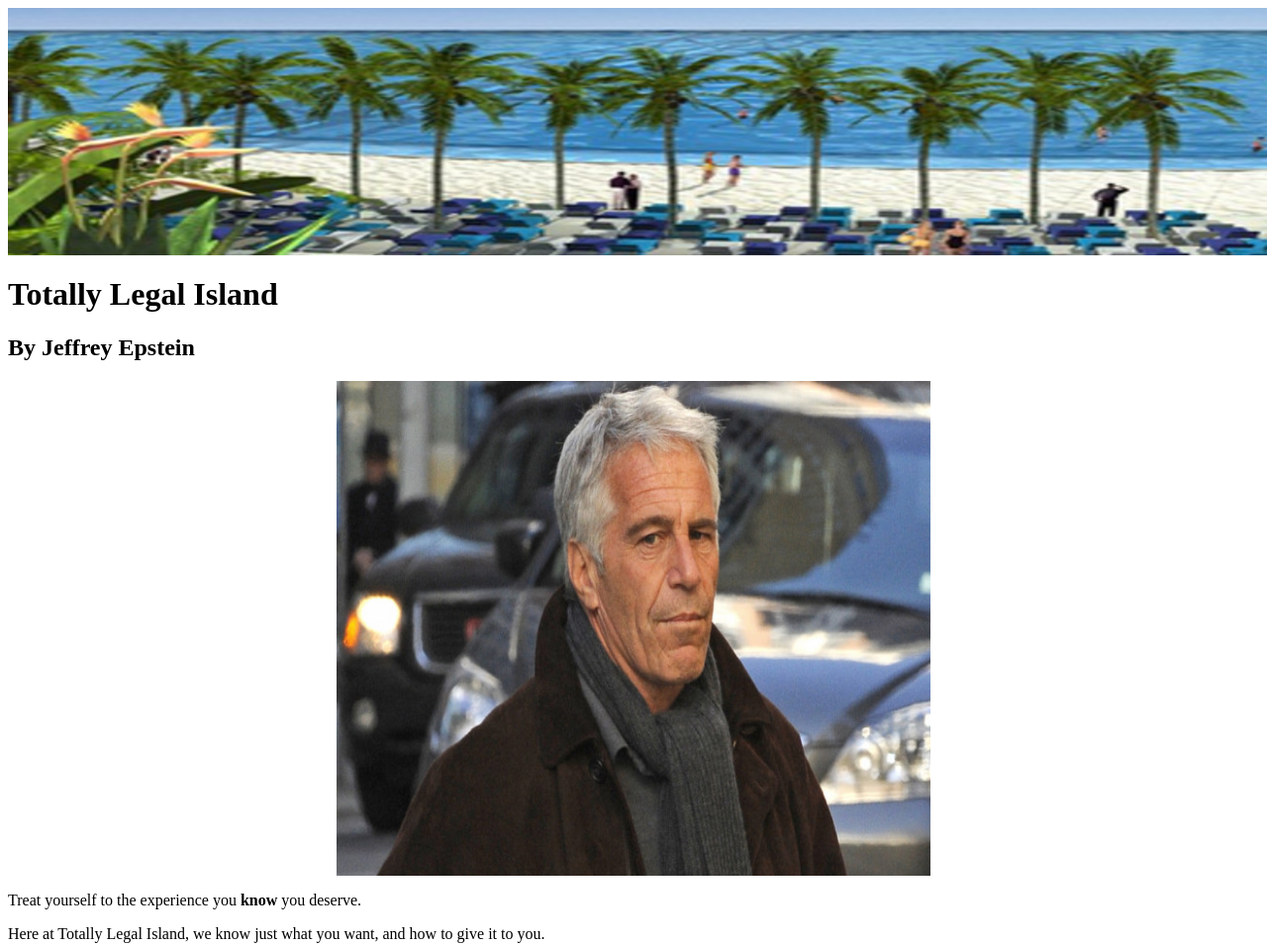
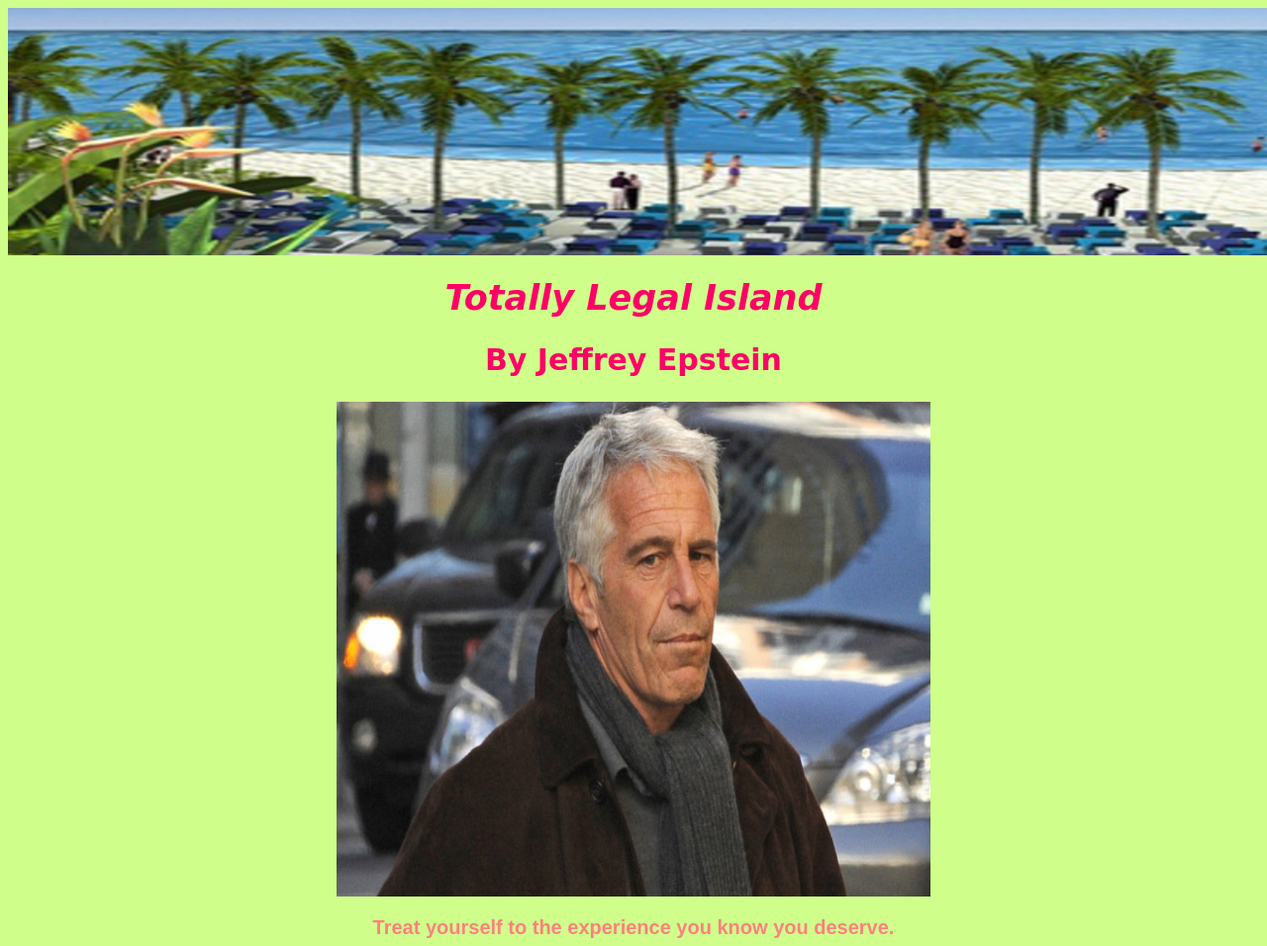
Before and after one commit to WilliamKulha/legal-island, a plain HTML site: page index.html in a window 1280 px wide. Shown: the top 956 px of the page at 99% size. Drawn offline with Linux system fonts and the light colour scheme.

Commit message:
add styles for h1, h2, h3, p, and body elements to fit with the tropical style.

```diff
--- a/css/styles.css
+++ b/css/styles.css
@@ -5,3 +5,39 @@ img {
   height: 500px;
   width: 600px;
 }
+
+body{
+  background-color: #cfff8a;
+}
+
+h1{
+  text-align: center;
+  font-family: cursive;
+  font-size: 35px;
+  font-style: italic;
+  color: #ff0066;
+}
+
+h2 {
+  text-align: center;
+  font-family: cursive;
+  font-size: 30px;
+  font-weight: bold;
+  color: #ff0066
+}
+
+h3 {
+  text-align: center;
+  font-family: cursive;
+  font-size: 25px;
+  font-weight: lighter;
+  color: #ff0066;
+}
+
+p {
+  text-align: center;
+  font-family:sans-serif;
+  font-size: 20px;
+  font-weight: bold;
+  color: #ff8080;
+}
```
